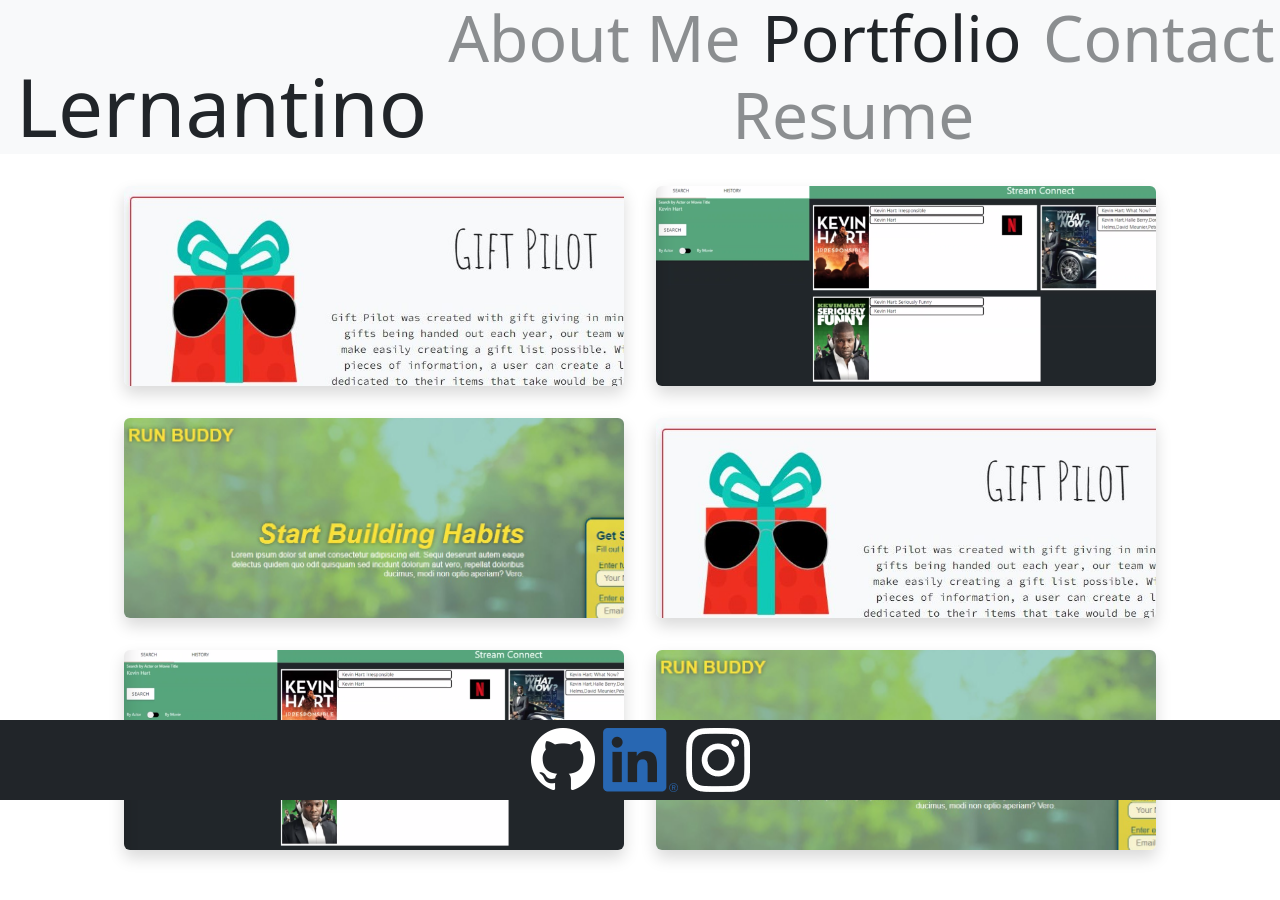
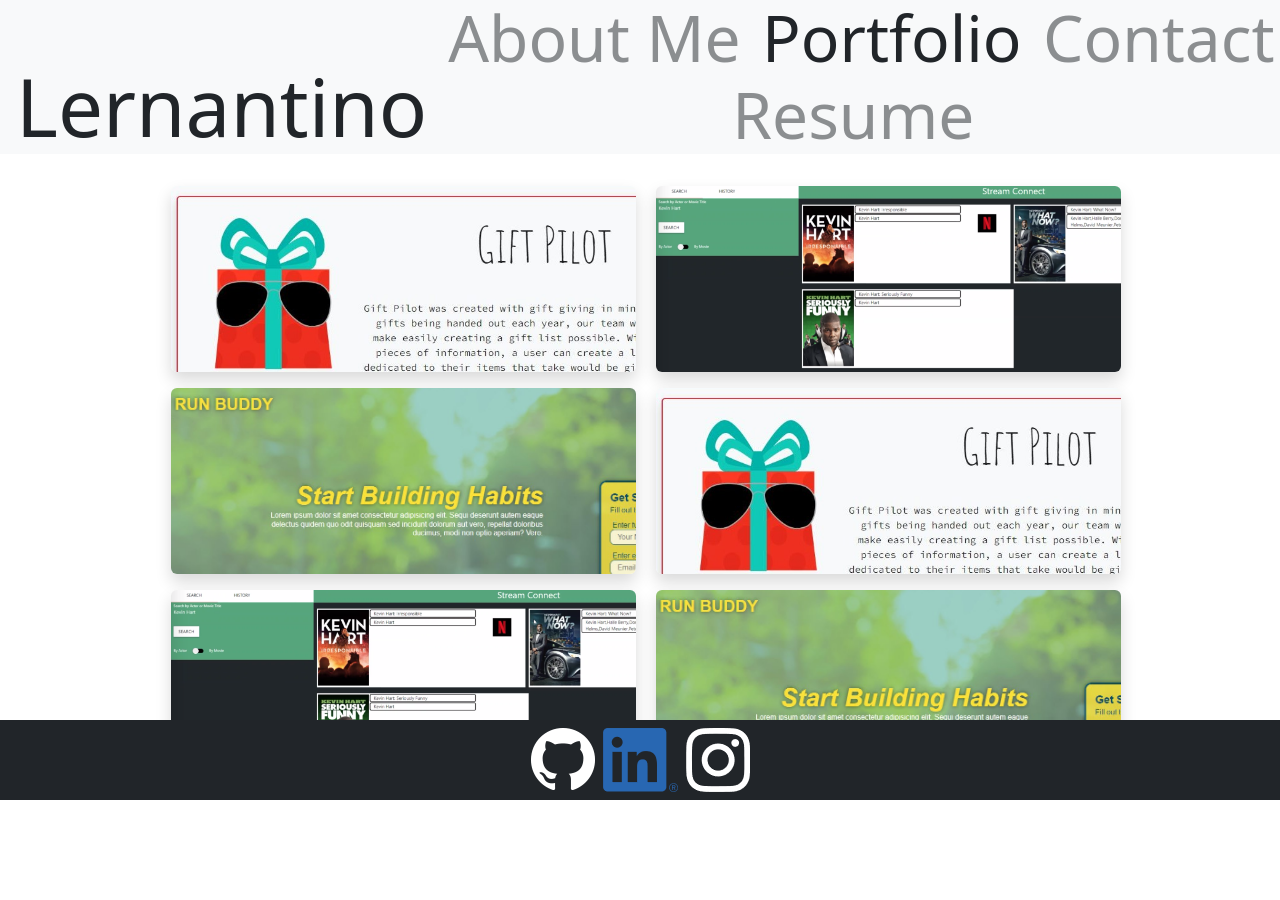
Before and after one commit to gatorhatur/react-lernantino-folio, a React (Create React App) app: page / in a window 1280 px wide. Both pictures are taken after a click on the item "Portfolio". Shown: the top 900 px of the page. After the commit the page ends 872 px from the top, so only its background shows below. Built offline with nearby package versions, Linux system fonts and the light colour scheme.

Commit message:
adjustments to spacing and styling of projects

```diff
--- a/src/components/Project/index.js
+++ b/src/components/Project/index.js
@@ -16,11 +16,11 @@
     }
 
     return (
-        <div key={`project-${index}`} className='position-relative' onMouseEnter={() => handleMouseOver(true)} onMouseLeave={() => handleMouseOver(false)}>
-            <img className={`m-3 shadow rounded ${opaque && 'opacity-25'} project-sample`} src={image} alt={name} height='200'width='500'></img>
+        <div className='mt-3 me-1 mx-3 position-relative col-10 col-md-5' onMouseEnter={() => handleMouseOver(true)} onMouseLeave={() => handleMouseOver(false)}>
+            <img className={`shadow img-fluid rounded ${opaque && 'opacity-25'} project-sample`} src={image} alt={name} ></img>
 
             <div className={`position-absolute top-50 start-50 translate-middle ${!visible && 'invisible'}`}>
-                <h2 className='me-3'><a href={liveUrl} className="text-decoration-none text-reset" target='_blank' rel='noreferrer'>{name}</a></h2>
+                <h2 className='text-danger'><a href={liveUrl} className="text-decoration-none text-reset" target='_blank' rel='noreferrer'>{name}</a></h2>
                 <a href={repoUrl} target='_blank' rel='noreferrer'><img src={github} className='position-absolute top-0 start-100 img-fluid github-logo' alt='github logo'></img></a>
                 <h3>{stack}</h3>
             </div>
```
